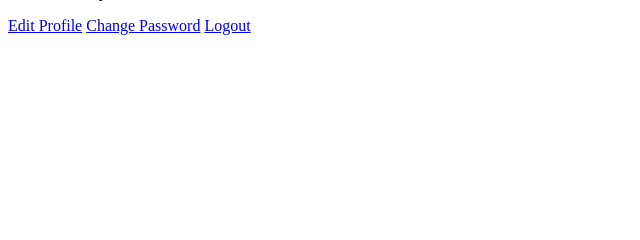
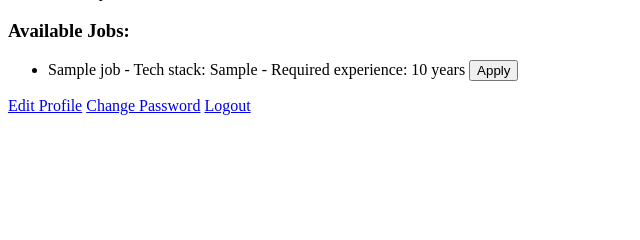
Before and after one commit to Abdul-Muqadim-Arbisoft/django_uni_manage, a Django app: template user_management_functionlaties/templates/user_management_functionlaties/home.html in a window 1280 px wide. Shown: the part 220-460 px from the top of the page, without its empty margins (0-640 px from the left). Run offline with Django 4.2, Linux system fonts and the light colour scheme; the template is opened without the code that fills it: most values are stand-ins (such as "Sample title", 1, 10 or a date in 2020).

Commit message:
Usign restful of djnago we addeda logic and a model named job ,each user will be shown the jobs availble and would be avialble to apply if experience less then job required expericne warning is displayed this is handled through the restful

```diff
--- a/user_management_functionlaties/admin.py
+++ b/user_management_functionlaties/admin.py
@@ -1,6 +1,7 @@
 from django.contrib import admin
-from .models import CustomUser, DateTimeRecord
+from .models import CustomUser, DateTimeRecord,Job
 
 admin.site.register(CustomUser)
 admin.site.register(DateTimeRecord)
+admin.site.register(Job)
 # Register your models here.
--- a/user_management_functionlaties/templates/user_management_functionlaties/home.html
+++ b/user_management_functionlaties/templates/user_management_functionlaties/home.html
@@ -10,6 +10,32 @@
     <p>Description: {{ user.description }}</p> <!-- Dynamically display the description -->
     <p>Software Engineering Experience: {{ user.software_engineering_experience }}</p> <!-- Dynamically display the software engineering experience -->
     <p>Last Profile Update: {{ user.last_profile_update }}</p> <!-- Dynamically display the last profile update time -->
+    <h3>Available Jobs:</h3>
+    <ul>
+        {% for job in jobs %}
+        <li>
+            {{ job.name }} - Tech stack: {{ job.tech_stack }} - Required experience: {{ job.experience_required }} years
+            <button data-required-experience="{{ job.experience_required }}" onclick="applyForJob(this, {{ user.software_engineering_experience }})">Apply</button>
+        </li>
+        {% endfor %}
+    </ul>
+
+    <script>
+        function applyForJob(button, userExperience) {
+            const requiredExperience = parseInt(button.getAttribute('data-required-experience'), 10);
+
+            if(userExperience < requiredExperience){
+                alert("Can't apply for this job! Your experience is less than required.");
+                return;
+            }
+            else{
+                alert("Successfully Applied");
+                return;
+            }
+
+        }
+    </script>
+
 
     <a href="{% url 'edit_profile' %}">Edit Profile</a> <!-- Link to edit profile -->
     <a href="{% url 'change_password' %}">Change Password</a> <!-- Link to change password -->
--- a/user_management_functionlaties/urls.py
+++ b/user_management_functionlaties/urls.py
@@ -1,5 +1,5 @@
 from django.urls import path
-from .views import SignupView, LoginView, LogoutView, EditProfileView, ChangePasswordView, HomeView
+from .views import SignupView, LoginView, LogoutView, EditProfileView, ChangePasswordView, HomeView, JobListCreate
 
 # URL patterns for the user management functionalities
 urlpatterns = [
@@ -9,4 +9,6 @@ urlpatterns = [
     path('edit_profile/', EditProfileView.as_view(), name='edit_profile'),  # URL pattern for editing user profiles
     path('change_password/', ChangePasswordView.as_view(), name='change_password'),  # URL for changing user passwords
     path('home/', HomeView.as_view(), name='home'),                    # URL pattern for rendering the home page
+    path('api/jobs/', JobListCreate.as_view(), name='job-list-create'),
+
 ]
```
Also changed, not shown: user_management_functionlaties/models.py (+8 -0 lines), user_management_functionlaties/serializers.py (+7 -0 lines), user_management_functionlaties/views.py (+10 -1 lines), user_management_functionlaties/migrations/0001_initial.py.
